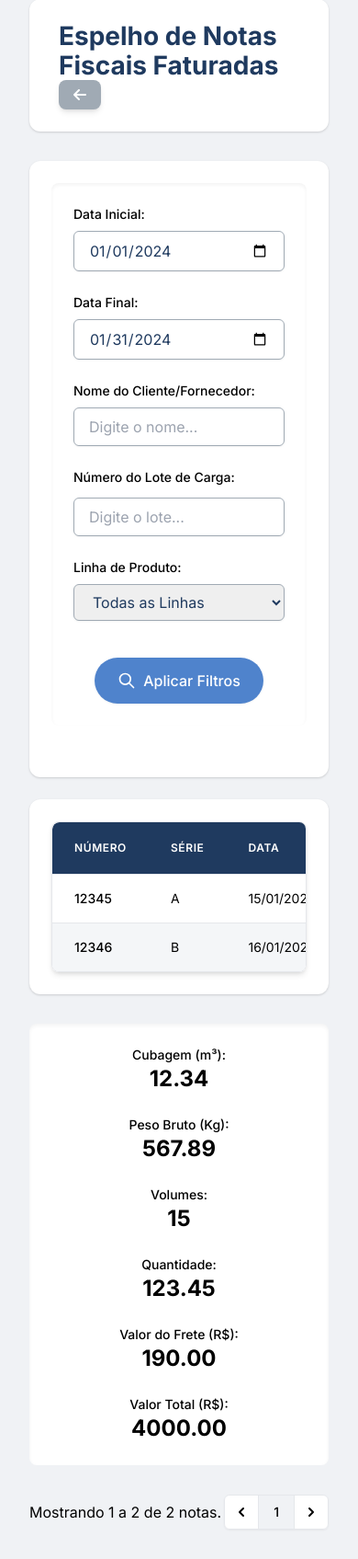
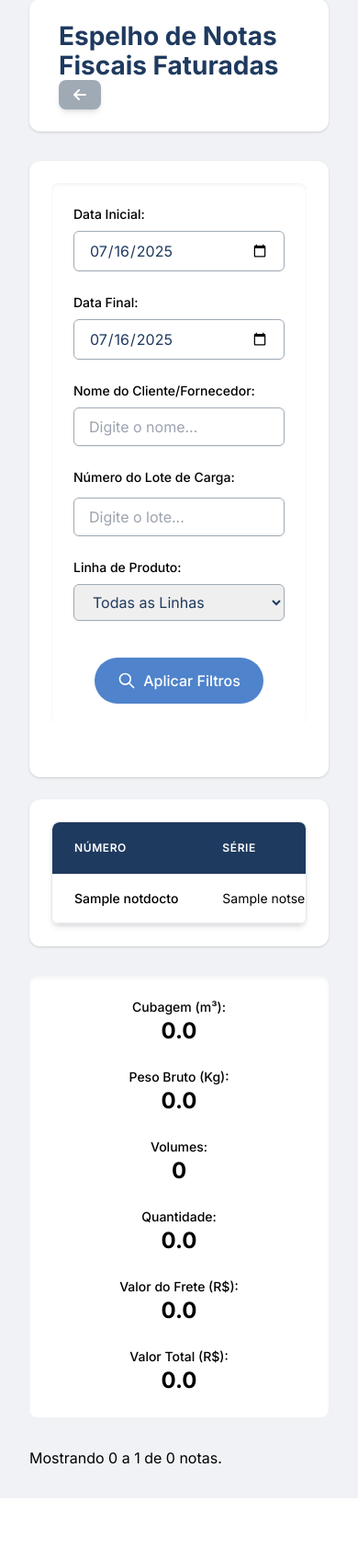
Before and after one commit to FabioVRocha/SIGA, a Flask app: page /relatorios/espelho_notas in a window 390 px wide. Shown: the part 449-2144 px from the top of the page at 92% size. After the commit the page ends 2078 px from the top, so only its background shows below. Run offline with Flask 3, Linux system fonts and the light colour scheme; a database or web service that is not in the repository returns one stand-in record (values such as "Sample title"); data that the repository does not hold is empty; some libraries are stand-ins or nearby versions.

Commit message:
Visualização Espelho Notas

```diff
--- a/templates/relatorios/espelho_notas.html
+++ b/templates/relatorios/espelho_notas.html
@@ -317,22 +317,22 @@
 
         <div class="content-section">
             <!-- Formulário de Filtro -->
-            <form method="POST" action="#" class="mb-8 p-6 bg-light-gray rounded-lg shadow-inner grid grid-cols-1 md:grid-cols-3 gap-6 items-end">
+            <form method="POST" action="{{ url_for('relatorios.espelho_notas') }}" class="mb-8 p-6 bg-light-gray rounded-lg shadow-inner grid grid-cols-1 md:grid-cols-3 gap-6 items-end">
                 <div>
                     <label for="data_inicial" class="block text-sm font-medium text-clr-text-main mb-2">Data Inicial:</label>
                     <input type="date" id="data_inicial" name="data_inicial"
-                           value="2024-01-01" {# Placeholder para data atual #}
+                           value="{{ data_inicial }}"
                            class="mt-1 block w-full px-4 py-2 border border-clr-border rounded-md shadow-sm focus:ring-clr-light-blue focus:border-clr-light-blue sm:text-sm filter-input">
                 </div>
                 <div>
                     <label for="data_final" class="block text-sm font-medium text-clr-text-main mb-2">Data Final:</label>
                     <input type="date" id="data_final" name="data_final"
-                           value="2024-01-31" {# Placeholder para data atual #}
+                           value="{{ data_final }}"
                            class="mt-1 block w-full px-4 py-2 border border-clr-border rounded-md shadow-sm focus:ring-clr-light-blue focus:border-clr-light-blue sm:text-sm filter-input">
                 </div>
                 <div>
                     <label for="nome_cliente" class="block text-sm font-medium text-clr-text-main mb-2">Nome do Cliente/Fornecedor:</label>
-                    <input type="text" id="nome_cliente" name="nome_cliente" value=""
+                    <input type="text" id="nome_cliente" name="nome_cliente" value="{{ nome_cliente }}"
                            placeholder="Digite o nome..."
                            class="mt-1 block w-full px-4 py-2 border border-clr-border rounded-md shadow-sm focus:ring-clr-light-blue focus:border-clr-light-blue sm:text-sm filter-input">
                 </div>
@@ -340,12 +340,12 @@
                 <div>
                     <label for="lote_carga" class="block text-sm font-medium text-clr-text-main mb-2">Número do Lote de Carga:</label>
                     <div class="flex items-center space-x-2">
-                        <input type="text" id="lote_carga" name="lote_carga" value=""
+                        <input type="text" id="lote_carga" name="lote_carga" value="{{ lote_carga }}"
                                placeholder="Digite o lote..."
                                class="mt-1 block w-full px-4 py-2 border border-clr-border rounded-md shadow-sm focus:ring-clr-light-blue focus:border-clr-light-blue sm:text-sm filter-input">
-                        <!-- {% if descricao_lote_carga %}
+                        {% if descricao_lote_carga %}
                             <span class="text-sm text-gray-600">({{ descricao_lote_carga }})</span>
-                        {% endif %} -->
+                        {% endif %}
                     </div>
                 </div>
                 {# NOVO CAMPO DE FILTRO: Linha #}
@@ -353,10 +353,10 @@
                     <label for="filtro_linha" class="block text-sm font-medium text-clr-text-main mb-2">Linha de Produto:</label>
                     <select id="filtro_linha" name="filtro_linha"
                             class="mt-1 block w-full px-4 py-2 border border-clr-border rounded-md shadow-sm focus:ring-clr-light-blue focus:border-clr-light-blue sm:text-sm filter-input">
-                        <option value="TODOS" selected>Todas as Linhas</option>
-                        <option value="Linha A">Linha A</option>
-                        <option value="Linha B">Linha B</option>
-                        <option value="Linha C">Linha C</option>
+                        <option value="TODOS" {% if filtro_linha == 'TODOS' %}selected{% endif %}>Todas as Linhas</option>
+                        {% for linha in linhas_disponiveis %}
+                        <option value="{{ linha }}" {% if linha == filtro_linha %}selected{% endif %}>{{ linha }}</option>
+                        {% endfor %}
                     </select>
                 </div>
                 <div class="md:col-span-3 flex justify-center mt-4">
@@ -393,40 +393,31 @@
                         </tr>
                     </thead>
                     <tbody class="bg-white divide-y divide-clr-border">
-                        <!-- Exemplo de dados estáticos para demonstração -->
-                        <tr class="hover:bg-light-gray table-row-odd">
-                            <td class="px-6 py-4 whitespace-nowrap text-sm font-medium text-clr-dark-blue">12345</td>
-                            <td class="px-6 py-4 whitespace-nowrap text-sm text-clr-text-main">A</td>
-                            <td class="px-6 py-4 whitespace-nowrap text-sm text-clr-text-main">15/01/2024</td>
-                            <td class="px-6 py-4 whitespace-nowrap text-sm text-clr-text-main">CLI001</td>
-                            <td class="px-6 py-4 whitespace-nowrap text-sm text-clr-text-main">Empresa Alpha</td>
-                            <td class="px-6 py-4 whitespace-nowrap text-sm text-clr-text-main text-right">1500.00</td>
-                            <td class="px-6 py-4 whitespace-nowrap text-sm text-clr-text-main text-right">1200.00</td>
-                            <td class="px-6 py-4 whitespace-nowrap text-sm text-clr-text-main text-right">180.00</td>
-                            <td class="px-6 py-4 whitespace-nowrap text-sm text-clr-text-main text-right">50.00</td>
-                            <td class="px-6 py-4 whitespace-nowrap text-sm text-clr-text-main text-right">70.00</td>
-                            <td class="px-6 py-4 whitespace-nowrap text-sm text-clr-text-main text-right">0.00</td>
-                            <td class="px-6 py-4 whitespace-nowrap text-sm text-clr-text-main text-right">0.00</td>
-                            <td class="px-6 py-4 whitespace-nowrap text-sm text-clr-text-main max-w-xs overflow-hidden text-ellipsis">Entrega urgente</td>
-                            <td class="px-6 py-4 whitespace-nowrap text-sm text-clr-text-main">Faturada</td>
+                        {% if notas %}
+                        {% for nota in notas %}
+                        <tr class="hover:bg-light-gray {{ 'table-row-odd' if loop.index0 % 2 == 0 else 'table-row-even' }}">
+                            <td class="px-6 py-4 whitespace-nowrap text-sm font-medium text-clr-dark-blue">{{ nota.notdocto }}</td>
+                            <td class="px-6 py-4 whitespace-nowrap text-sm text-clr-text-main">{{ nota.notserie }}</td>
+                            <td class="px-6 py-4 whitespace-nowrap text-sm text-clr-text-main">{{ nota.notdata.strftime('%d/%m/%Y') if nota.notdata else '' }}</td>
+                            <td class="px-6 py-4 whitespace-nowrap text-sm text-clr-text-main">{{ nota.notclifor }}</td>
+                            <td class="px-6 py-4 whitespace-nowrap text-sm text-clr-text-main">{{ nota.empnome }}</td>
+                            <td class="px-6 py-4 whitespace-nowrap text-sm text-clr-text-main text-right">{{ nota.notvltotal }}</td>
+                            <td class="px-6 py-4 whitespace-nowrap text-sm text-clr-text-main text-right">{{ nota.notvlprod }}</td>
+                            <td class="px-6 py-4 whitespace-nowrap text-sm text-clr-text-main text-right">{{ nota.notvlicms }}</td>
+                            <td class="px-6 py-4 whitespace-nowrap text-sm text-clr-text-main text-right">{{ nota.notvlipi }}</td>
+                            <td class="px-6 py-4 whitespace-nowrap text-sm text-clr-text-main text-right">{{ nota.notvlfrete }}</td>
+                            <td class="px-6 py-4 whitespace-nowrap text-sm text-clr-text-main text-right">{{ nota.notvlsegur }}</td>
+                            <td class="px-6 py-4 whitespace-nowrap text-sm text-clr-text-main text-right">{{ nota.notvldesco }}</td>
+                            <td class="px-6 py-4 whitespace-nowrap text-sm text-clr-text-main max-w-xs overflow-hidden text-ellipsis">{{ nota.notobsfisc }}</td>
+                            <td class="px-6 py-4 whitespace-nowrap text-sm text-clr-text-main">{{ nota.notstatus }}</td>
                         </tr>
                         <tr class="hover:bg-light-gray table-row-even">
-                            <td class="px-6 py-4 whitespace-nowrap text-sm font-medium text-clr-dark-blue">12346</td>
-                            <td class="px-6 py-4 whitespace-nowrap text-sm text-clr-text-main">B</td>
-                            <td class="px-6 py-4 whitespace-nowrap text-sm text-clr-text-main">16/01/2024</td>
-                            <td class="px-6 py-4 whitespace-nowrap text-sm text-clr-text-main">CLI002</td>
-                            <td class="px-6 py-4 whitespace-nowrap text-sm text-clr-text-main">Empresa Beta</td>
-                            <td class="px-6 py-4 whitespace-nowrap text-sm text-clr-text-main text-right">2500.00</td>
-                            <td class="px-6 py-4 whitespace-nowrap text-sm text-clr-text-main text-right">2000.00</td>
-                            <td class="px-6 py-4 whitespace-nowrap text-sm text-clr-text-main text-right">300.00</td>
-                            <td class="px-6 py-4 whitespace-nowrap text-sm text-clr-text-main text-right">80.00</td>
-                            <td class="px-6 py-4 whitespace-nowrap text-sm text-clr-text-main text-right">120.00</td>
-                            <td class="px-6 py-4 whitespace-nowrap text-sm text-clr-text-main text-right">0.00</td>
-                            <td class="px-6 py-4 whitespace-nowrap text-sm text-clr-text-main text-right">0.00</td>
-                            <td class="px-6 py-4 whitespace-nowrap text-sm text-clr-text-main max-w-xs overflow-hidden text-ellipsis">Pedido padrão</td>
-                            <td class="px-6 py-4 whitespace-nowrap text-sm text-clr-text-main">Pendente</td>
+                            {% endfor %}
+                        {% else %}
+                        <tr>
+                            <td colspan="14" class="px-6 py-4 text-center text-sm text-clr-medium-gray">Nenhuma nota fiscal encontrada com os filtros aplicados.</td>
                         </tr>
-                        {# {% endfor %} #}
+                        {% endif %}
                     </tbody>
                 </table>
             </div>
@@ -436,53 +427,60 @@
         <div class="content-section mt-8 p-6 bg-light-gray rounded-lg shadow-inner grid grid-cols-1 md:grid-cols-3 lg:grid-cols-6 gap-6">
             <div class="text-center">
                 <p class="text-sm font-medium text-clr-text-main">Cubagem (m³):</p>
-                <p class="text-2xl font-bold text-clr-dark-blue">12.34</p> {# Placeholder #}
+                <p class="text-2xl font-bold text-clr-dark-blue">{{ soma_cubagem }}</p>
             </div>
             <div class="text-center">
                 <p class="text-sm font-medium text-clr-text-main">Peso Bruto (Kg):</p>
-                <p class="text-2xl font-bold text-clr-dark-blue">567.89</p> {# Placeholder #}
+                <p class="text-2xl font-bold text-clr-dark-blue">{{ soma_peso_bruto }}</p>
             </div>
             <div class="text-center">
                 <p class="text-sm font-medium text-clr-text-main">Volumes:</p>
-                <p class="text-2xl font-bold text-clr-dark-blue">15</p> {# Placeholder #}
+                <p class="text-2xl font-bold text-clr-dark-blue">{{ soma_volumes }}</p>
             </div>
             <div class="text-center">
                 <p class="text-sm font-medium text-clr-text-main">Quantidade:</p>
-                <p class="text-2xl font-bold text-clr-dark-blue">123.45</p> {# Placeholder #}
+                <p class="text-2xl font-bold text-clr-dark-blue">{{ soma_quantidade }}</p>
             </div>
             <div class="text-center">
                 <p class="text-sm font-medium text-clr-text-main">Valor do Frete (R$):</p>
-                <p class="text-2xl font-bold text-clr-dark-blue">190.00</p> {# Placeholder #}
+                <p class="text-2xl font-bold text-clr-dark-blue">{{ soma_valor_frete }}</p>
             </div>
             <div class="text-center">
                 <p class="text-sm font-medium text-clr-text-main">Valor Total (R$):</p>
-                <p class="text-2xl font-bold text-clr-dark-blue">4000.00</p> {# Placeholder #}
+                <p class="text-2xl font-bold text-clr-dark-blue">{{ soma_valor_total }}</p>
             </div>
         </div>
 
         <!-- Paginação -->
         <div class="mt-8 flex justify-between items-center">
-            <p class="text-clr-text-secondary">Mostrando 1 a 2 de 2 notas.</p> {# Placeholder #}
+            {% set start = ((page - 1) * per_page) + 1 if total_notas > 0 else 0 %}
+            {% set end = ((page - 1) * per_page) + notas|length %}
+            <p class="text-clr-text-secondary">Mostrando {{ start }} a {{ end }} de {{ total_notas }} notas.</p>
             <nav class="relative z-0 inline-flex rounded-md shadow-sm -space-x-px" aria-label="Pagination">
-                <!-- Links de Paginação (Placeholders) -->
-                <a href="#"
+                {% if page > 1 %}
+                <a href="{{ url_for('relatorios.espelho_notas', page=page-1, data_inicial=data_inicial, data_final=data_final, nome_cliente=nome_cliente, lote_carga=lote_carga, filtro_linha=filtro_linha) }}"
                    class="relative inline-flex items-center px-2 py-2 rounded-l-md border border-clr-border bg-white text-sm font-medium text-clr-medium-gray hover:bg-light-gray">
                     <span class="sr-only">Anterior</span>
                     <svg class="h-5 w-5" xmlns="http://www.w3.org/2000/svg" viewBox="0 0 20 20" fill="currentColor" aria-hidden="true">
                         <path fill-rule="evenodd" d="M12.707 5.293a1 1 0 010 1.414L9.414 10l3.293 3.293a1 1 0 01-1.414 1.414l-4-4a1 1 0 010-1.414l4-4a1 1 0 011.414 0z" clip-rule="evenodd" />
                     </svg>
                 </a>
-                <a href="#"
-                   class="z-10 bg-clr-light-blue border-clr-light-blue text-clr-white relative inline-flex items-center px-4 py-2 border text-sm font-medium">
-                    1
+                {% endif %}
+                {% for p in range(1, total_pages + 1) %}
+                <a href="{{ url_for('relatorios.espelho_notas', page=p, data_inicial=data_inicial, data_final=data_final, nome_cliente=nome_cliente, lote_carga=lote_carga, filtro_linha=filtro_linha) }}"
+                   class="{% if p == page %}z-10 bg-clr-light-blue border-clr-light-blue text-clr-white{% else %}relative inline-flex items-center px-4 py-2 border border-clr-border bg-white text-sm font-medium text-clr-medium-gray hover:bg-light-gray{% endif %}">
+                    {{ p }}
                 </a>
-                <a href="#"
+                {% endfor %}
+                {% if page < total_pages %}
+                <a href="{{ url_for('relatorios.espelho_notas', page=page+1, data_inicial=data_inicial, data_final=data_final, nome_cliente=nome_cliente, lote_carga=lote_carga, filtro_linha=filtro_linha) }}"
                    class="relative inline-flex items-center px-2 py-2 rounded-r-md border border-clr-border bg-white text-sm font-medium text-clr-medium-gray hover:bg-light-gray">
                     <span class="sr-only">Próxima</span>
                     <svg class="h-5 w-5" xmlns="http://www.w3.org/2000/svg" viewBox="0 0 20 20" fill="currentColor" aria-hidden="true">
                         <path fill-rule="evenodd" d="M7.293 14.707a1 1 0 010-1.414L10.586 10 7.293 6.707a1 1 0 011.414-1.414l4 4a1 1 0 010 1.414l-4 4a1 1 0 01-1.414 0z" clip-rule="evenodd" />
                     </svg>
                 </a>
+                {% endif %}
             </nav>
         </div>
         <!-- {% else %} -->
```
Also changed, not shown: 1 other file.
